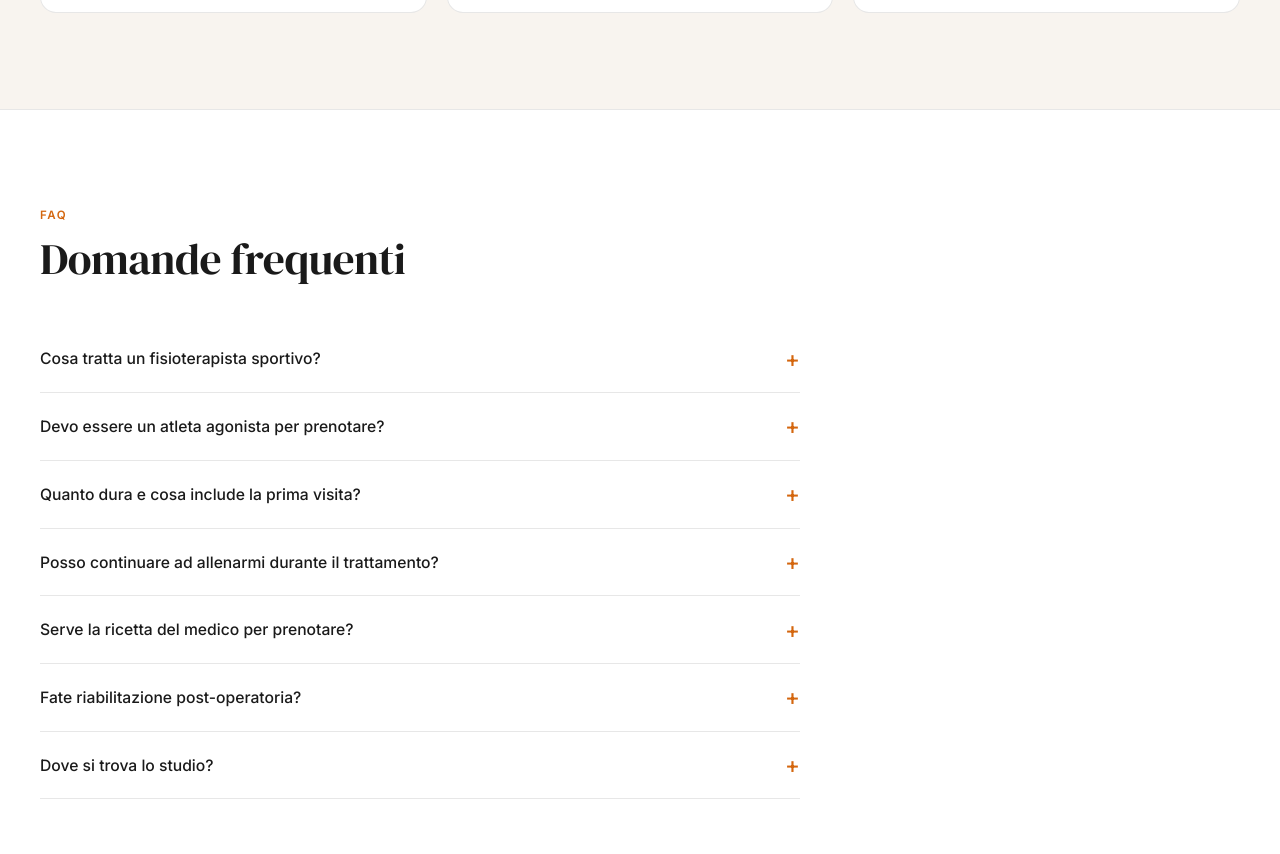
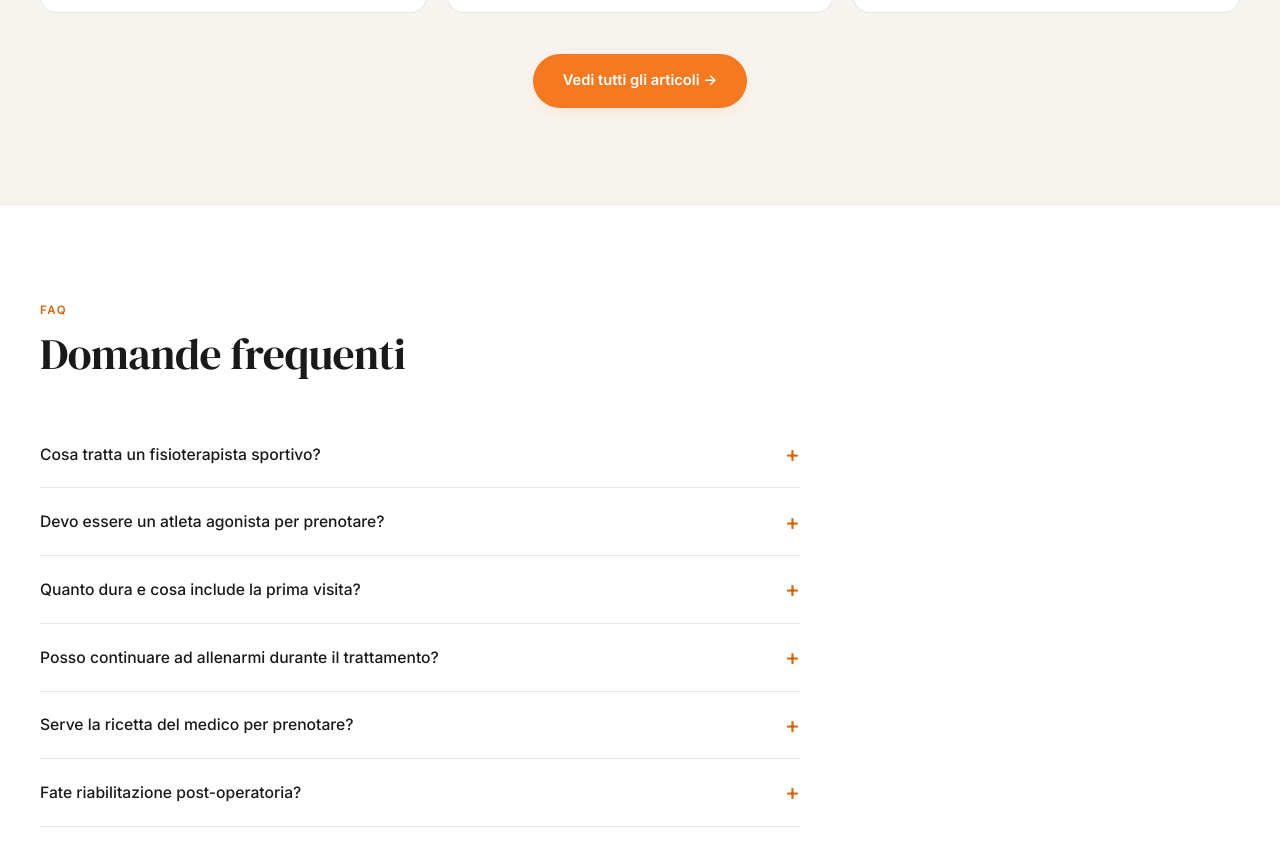
Before and after one commit to fisioterapiamolinari-dotcom/fisioexpert, a plain HTML site: page index.html in a window 1280 px wide. Shown: the part 4668-5522 px from the top of the page. Drawn offline with Linux system fonts and the light colour scheme.

Commit message:
Add files via upload

```diff
--- a/index.html
+++ b/index.html
@@ -311,6 +311,7 @@ nav.hide{transform:translateY(-100%)}
 
 /* ---------- BLOG ---------- */
 .blog-grid{display:grid;grid-template-columns:repeat(3,1fr);gap:1.25rem;margin-top:2.8rem}
+.blog-viewall{display:flex;justify-content:center;margin-top:2.6rem}
 .blog-card{text-decoration:none;background:var(--surface);border:1px solid var(--border);border-radius:var(--radius);padding:1.6rem;display:block;transition:border-color .2s,transform .2s,box-shadow .25s}
 .blog-card:hover{border-color:var(--accent);transform:translateY(-3px);box-shadow:var(--shadow)}
 .blog-card-tag{font-size:.7rem;font-weight:600;letter-spacing:.1em;color:var(--accent-2);text-transform:uppercase;margin-bottom:.7rem}
@@ -680,6 +681,9 @@ footer a:hover{color:var(--accent)}
       </a>
 <!-- ARTICOLI:END -->
     </div>
+    <div class="blog-viewall reveal">
+      <a href="/blog/" class="btn-fill">Vedi tutti gli articoli &rarr;</a>
+    </div>
   </div>
 </section>
 
```
